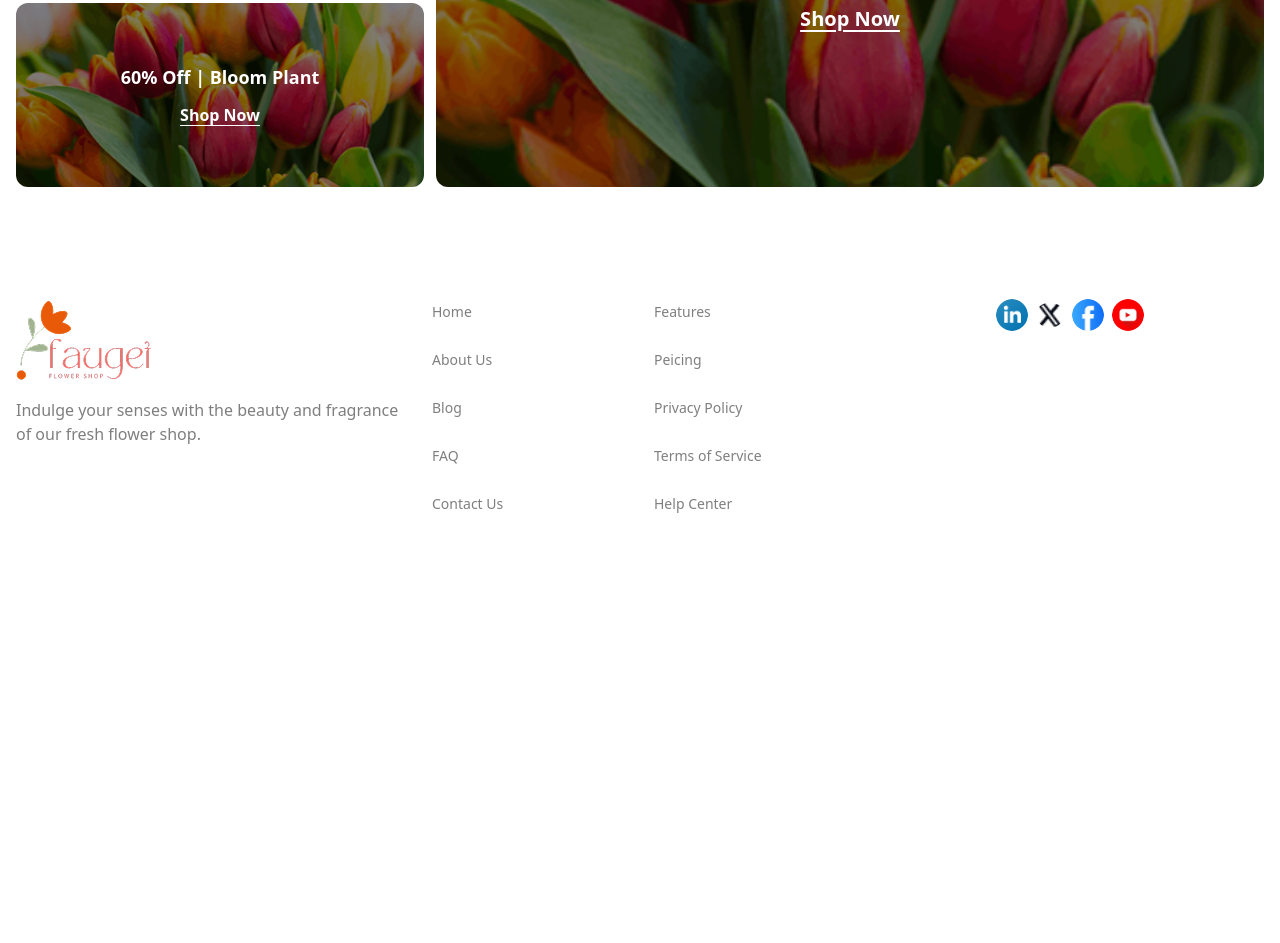
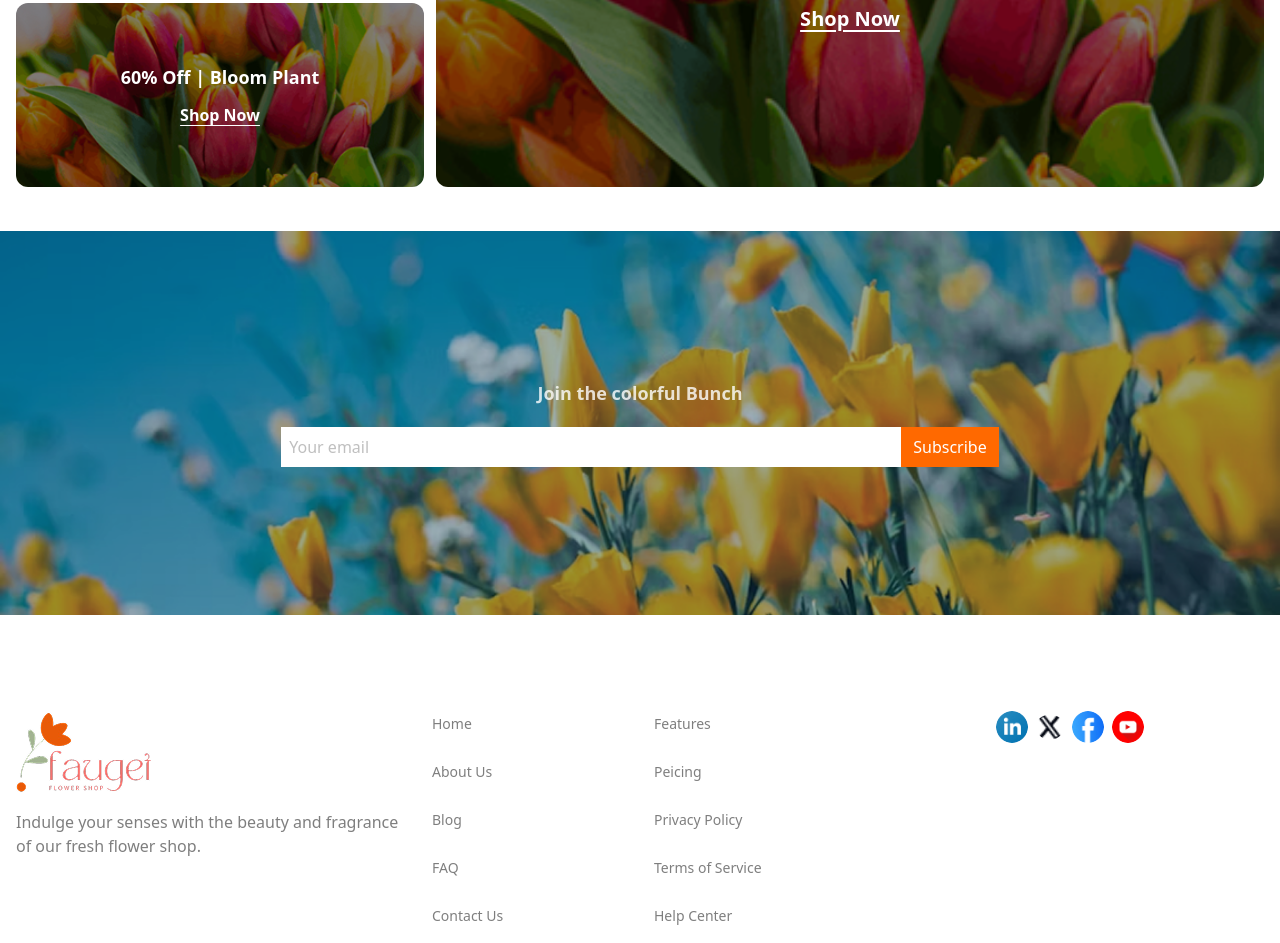
Before and after one commit to jony378892/flower-market, a plain HTML site: page index.html in a window 1280 px wide. Shown: the part 2563-3506 px from the top of the page. Before the commit the page ends 3094 px from the top, so only its background shows below. Drawn offline with nearby package versions, Linux system fonts and the light colour scheme.

Commit message:
Completed newslatter section

```diff
--- a/index.html
+++ b/index.html
@@ -240,6 +240,32 @@
           </div>
         </div>
       </section>
+
+      <!-- start of newslatter section -->
+
+      <section class="relative w-full">
+        <div
+          class="flex items-center justify-center bg-[url(./assets/news-letter-bg.png)] bg-cover bg-center h-52 md:h-72 lg:h-96 p-5"
+        >
+          <div class="flex flex-col gap-5 w-full">
+            <p class="text-center font-bold text-white/80 text-lg">
+              Join the colorful Bunch
+            </p>
+            <div
+              class="flex items-center justify-center text-sm sm:text-base mx-auto w-full"
+            >
+              <input
+                type="text"
+                placeholder="Your email"
+                class="p-2 bg-white placeholder:opacity-50 w-3/4 md:w-1/2"
+              />
+              <button class="bg-orange-500 text-white text-center px-3 py-2">
+                Subscribe
+              </button>
+            </div>
+          </div>
+        </div>
+      </section>
     </main>
 
     <!-- start of footer section -->
```
